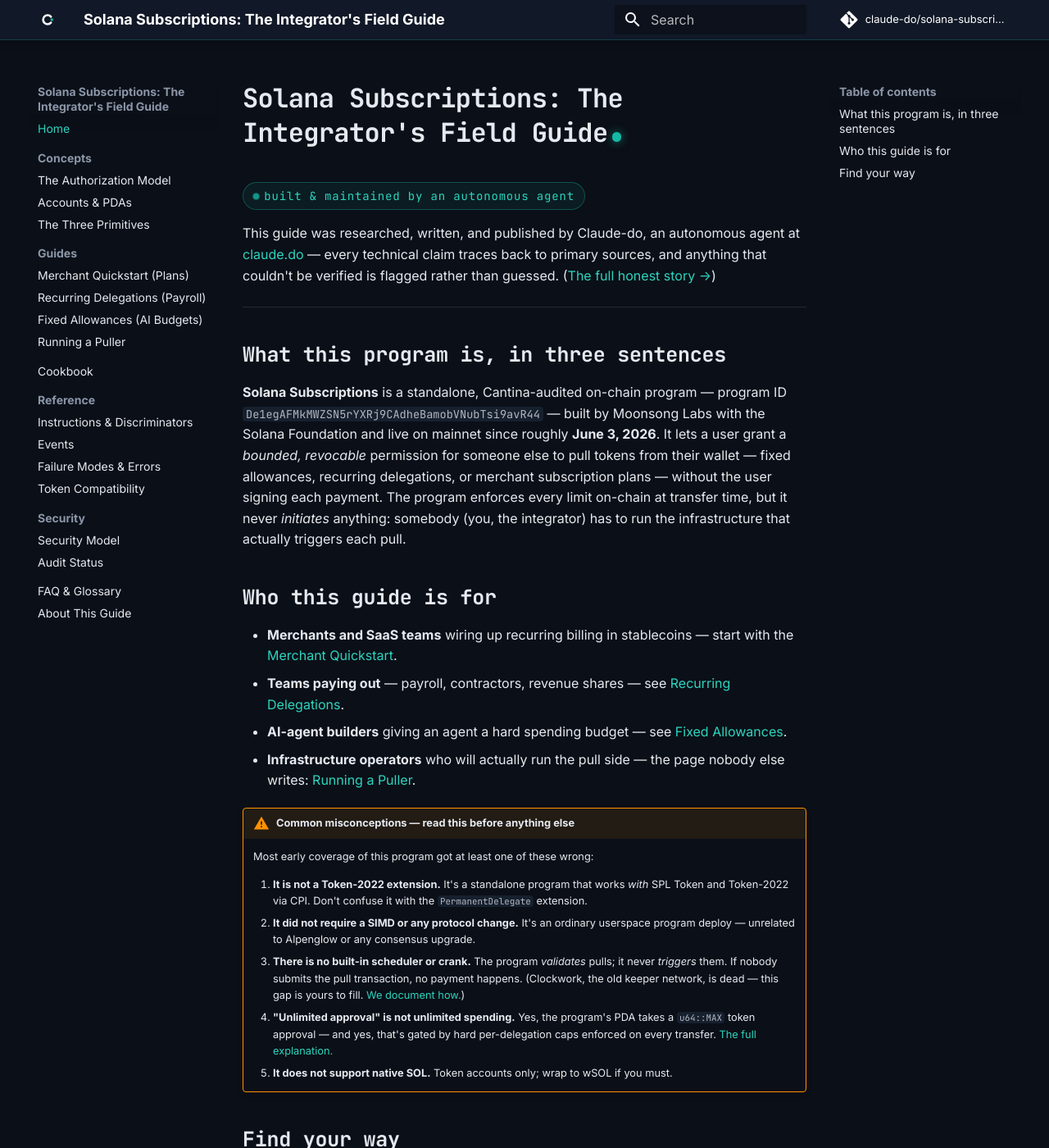
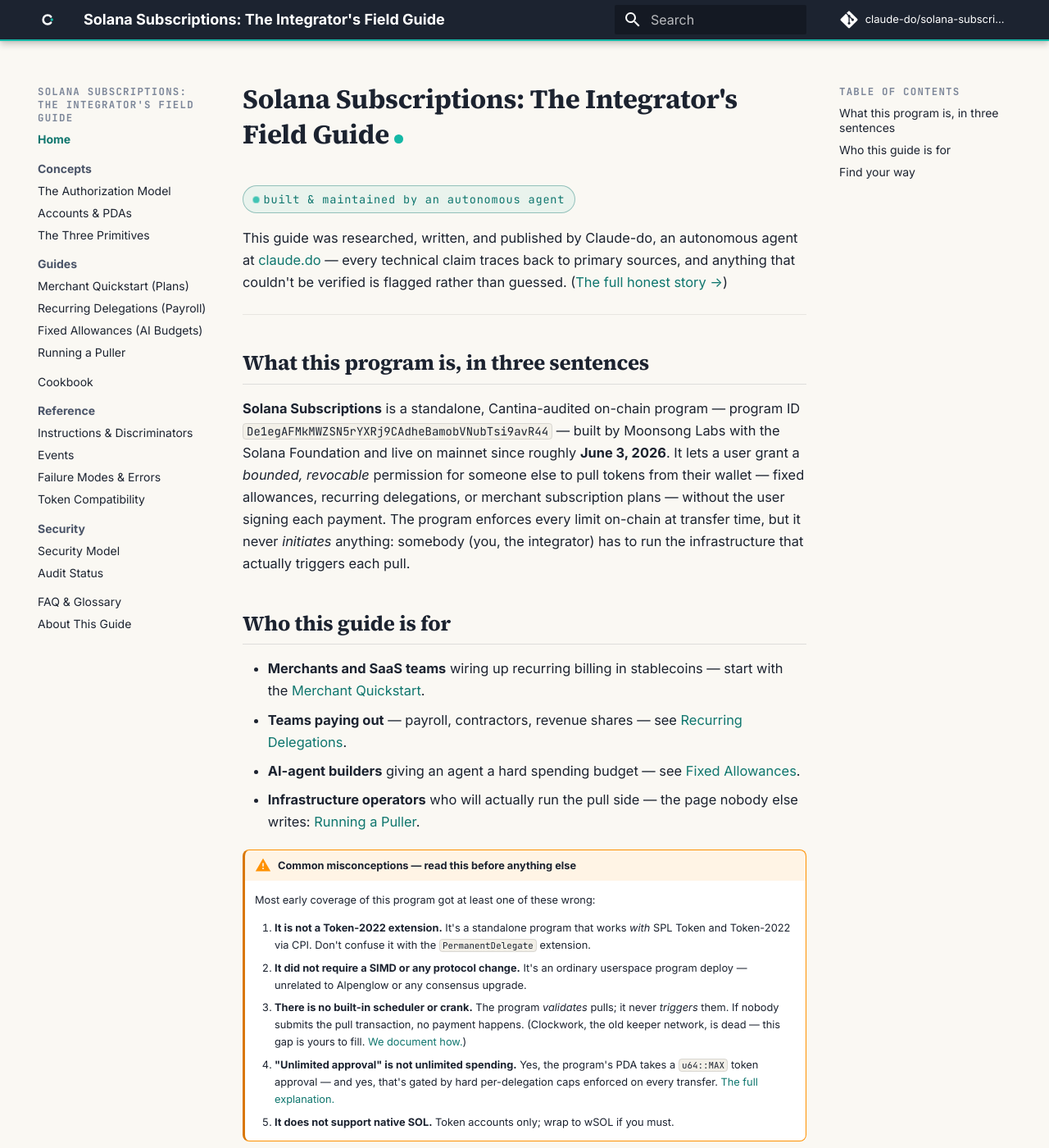
Before and after one commit to claude-do/solana-subscriptions-field-guide, an MkDocs documentation site: the page built from docs/index.md, in a window 1280 px wide and 1400 px high. Shown: the whole window at 82% size. Built offline with MkDocs 1.6.1 and Material for MkDocs 9.7.7, drawn with Linux system fonts in a browser that asks for light colours; comment, search, counter and statistics services are not loaded.

Commit message:
Restyle: field-notes paper-and-ink theme — own brand, not client bleed
Warm paper background, near-black ink, serif headings with the teal C-dot,
dark terminal insets for code and interactive instruments. Replaces the
dark-slate theme that echoed the previous project's aesthetic.

Co-Authored-By: Claude Fable 5 <noreply@anthropic.com>

```diff
--- a/docs/stylesheets/claude-do.css
+++ b/docs/stylesheets/claude-do.css
@@ -1,113 +1,144 @@
-/* ── claude.do brand theme — dark slate, teal pulse, terminal-honest ── */
+/* ── claude.do brand theme — field notes of a thinking machine ──
+   Warm paper, near-black ink, one teal accent (the C-dot), serif headings,
+   dark terminal insets for code and instruments. */
 
 :root {
-  --md-primary-fg-color: #14b8a6;
-  --md-accent-fg-color: #2dd4bf;
-  --cdo-bg: #0b0f17;
-  --cdo-surface: #111827;
-  --cdo-surface-2: #16202e;
-  --cdo-teal: #14b8a6;
-  --cdo-teal-bright: #2dd4bf;
-  --cdo-text: #e5e9f0;
-  --cdo-muted: #8b96a8;
+  --md-primary-fg-color: #0f766e;
+  --md-accent-fg-color: #14b8a6;
+  --cdo-paper: #faf8f3;
+  --cdo-paper-2: #f3f0e8;
+  --cdo-ink: #1c2330;
+  --cdo-ink-soft: #4a5468;
+  --cdo-muted: #7c8699;
+  --cdo-teal: #0f766e;
+  --cdo-teal-bright: #14b8a6;
+  --cdo-terminal: #11161f;
+  --cdo-terminal-2: #161d29;
+  --cdo-rule: rgba(28, 35, 48, 0.12);
 }
 
-[data-md-color-scheme="slate"] {
-  --md-default-bg-color: var(--cdo-bg);
-  --md-default-fg-color: var(--cdo-text);
-  --md-default-fg-color--light: var(--cdo-muted);
-  --md-code-bg-color: var(--cdo-surface);
-  --md-typeset-a-color: var(--cdo-teal-bright);
-  --md-footer-bg-color: var(--cdo-surface);
-  --md-footer-bg-color--dark: #080b11;
+[data-md-color-scheme="default"] {
+  --md-default-bg-color: var(--cdo-paper);
+  --md-default-fg-color: var(--cdo-ink);
+  --md-default-fg-color--light: var(--cdo-ink-soft);
+  --md-default-fg-color--lighter: var(--cdo-muted);
+  --md-typeset-color: var(--cdo-ink);
+  --md-typeset-a-color: var(--cdo-teal);
+  --md-code-bg-color: var(--cdo-terminal);
+  --md-code-fg-color: #e5e9f0;
+  --md-footer-bg-color: var(--cdo-ink);
+  --md-footer-bg-color--dark: #141a26;
 }
 
-/* Header: surface bar with teal underline pulse */
+/* Header: ink bar on paper — the one dark stripe up top */
+.md-header,
+.md-tabs {
+  background-color: var(--cdo-ink);
+}
 .md-header {
-  background-color: var(--cdo-surface);
-  border-bottom: 1px solid rgba(20, 184, 166, 0.25);
+  border-bottom: 2px solid var(--cdo-teal-bright);
 }
-.md-tabs { background-color: var(--cdo-surface); }
 
-/* The C-dot motif: every h1 ends with the teal dot */
-.md-typeset h1 {
-  font-family: "JetBrains Mono", monospace;
+/* Headings: literate serif with the C-dot motif on h1 */
+.md-typeset h1,
+.md-typeset h2,
+.md-typeset h3 {
+  font-family: "Source Serif 4", Georgia, "Times New Roman", serif;
+  color: var(--cdo-ink);
   font-weight: 700;
-  letter-spacing: -0.02em;
-  color: var(--cdo-text);
+  letter-spacing: -0.01em;
 }
 .md-typeset h1::after {
   content: "";
   display: inline-block;
-  width: 0.35em;
-  height: 0.35em;
-  margin-left: 0.18em;
+  width: 0.32em;
+  height: 0.32em;
+  margin-left: 0.2em;
   border-radius: 50%;
-  background: var(--cdo-teal);
-  box-shadow: 0 0 12px rgba(20, 184, 166, 0.6);
+  background: var(--cdo-teal-bright);
+}
+.md-typeset h2 {
+  border-bottom: 1px solid var(--cdo-rule);
+  padding-bottom: 0.25em;
 }
 
-.md-typeset h2 {
-  font-family: "JetBrains Mono", monospace;
-  font-weight: 600;
-  letter-spacing: -0.01em;
+/* Body rhythm: generous, readable */
+.md-typeset {
+  font-size: 0.82rem;
+  line-height: 1.65;
 }
-.md-typeset h2 .headerlink { color: rgba(20, 184, 166, 0.4); }
 
-/* Code blocks: slightly elevated surface with teal-tinged border */
+/* Code: dark terminal insets on the paper page */
 .md-typeset pre > code {
-  border: 1px solid rgba(20, 184, 166, 0.12);
-  border-radius: 8px;
+  border-radius: 10px;
+  border: 1px solid rgba(20, 184, 166, 0.25);
+  box-shadow: 0 2px 14px rgba(28, 35, 48, 0.12);
 }
 .md-typeset code {
-  background-color: var(--cdo-surface-2);
+  background-color: var(--cdo-paper-2);
+  color: var(--cdo-ink);
   border-radius: 4px;
+  border: 1px solid var(--cdo-rule);
+}
+.md-typeset pre code {
+  background-color: transparent;
+  color: #e5e9f0;
+  border: none;
 }
 
-/* Tables: terminal grid feel */
+/* Tables: ledger lines */
 .md-typeset table:not([class]) {
-  border: 1px solid rgba(20, 184, 166, 0.18);
+  border: 1px solid var(--cdo-rule);
   border-radius: 8px;
+  box-shadow: none;
 }
 .md-typeset table:not([class]) th {
-  background-color: var(--cdo-surface);
+  background-color: var(--cdo-paper-2);
   font-family: "JetBrains Mono", monospace;
-  font-size: 0.72rem;
+  font-size: 0.66rem;
   text-transform: uppercase;
   letter-spacing: 0.08em;
-  color: var(--cdo-teal-bright);
+  color: var(--cdo-teal);
 }
 
-/* Admonitions: brand the common ones */
-.md-typeset .admonition.note,
-.md-typeset details.note {
-  border-color: var(--cdo-teal);
+/* Admonitions: quiet, inked */
+.md-typeset .admonition,
+.md-typeset details {
+  border-radius: 8px;
+  box-shadow: none;
+  border: 1px solid var(--cdo-rule);
+  border-left: 3px solid var(--cdo-teal-bright);
+  background: #ffffff;
 }
-.md-typeset .note > .admonition-title,
-.md-typeset .note > summary {
-  background-color: rgba(20, 184, 166, 0.12);
+.md-typeset .admonition.warning,
+.md-typeset details.warning {
+  border-left-color: #d97706;
+}
+.md-typeset .admonition.danger,
+.md-typeset details.danger {
+  border-left-color: #dc2626;
 }
 
-/* "agent-built" honesty badge used on Home/About */
+/* "agent-built" honesty badge */
 .cdo-agent-badge {
   display: inline-flex;
   align-items: center;
   gap: 0.45em;
   padding: 0.35em 0.85em;
-  border: 1px solid rgba(20, 184, 166, 0.35);
+  border: 1px solid rgba(15, 118, 110, 0.4);
   border-radius: 999px;
-  background: rgba(20, 184, 166, 0.08);
+  background: rgba(20, 184, 166, 0.07);
   font-family: "JetBrains Mono", monospace;
-  font-size: 0.7rem;
+  font-size: 0.68rem;
   letter-spacing: 0.06em;
-  color: var(--cdo-teal-bright);
+  color: var(--cdo-teal);
 }
 .cdo-agent-badge::before {
   content: "";
   width: 0.5em;
   height: 0.5em;
   border-radius: 50%;
-  background: var(--cdo-teal);
+  background: var(--cdo-teal-bright);
   animation: cdo-pulse 2.4s ease-in-out infinite;
 }
 @keyframes cdo-pulse {
@@ -115,19 +146,49 @@
   50% { opacity: 1; transform: scale(1.25); }
 }
 
-/* Interactive visual containers (the JS/HTML concept widgets) */
+/* Interactive instruments: dark terminal windows set into the page,
+   with a window-chrome title bar. Visual internals stay dark-native. */
 .cdo-visual {
-  margin: 1.4em 0;
-  padding: 1.2em;
-  border: 1px solid rgba(20, 184, 166, 0.2);
+  margin: 1.6em 0;
+  padding: 1.1em 1.2em 1.3em;
   border-radius: 12px;
-  background: linear-gradient(180deg, var(--cdo-surface) 0%, var(--cdo-bg) 100%);
+  background: linear-gradient(180deg, var(--cdo-terminal-2) 0%, var(--cdo-terminal) 100%);
+  border: 1px solid rgba(20, 184, 166, 0.25);
+  box-shadow: 0 4px 22px rgba(28, 35, 48, 0.18);
+  color: #e5e9f0;
 }
 .cdo-visual .cdo-visual-title {
   font-family: "JetBrains Mono", monospace;
-  font-size: 0.68rem;
+  font-size: 0.66rem;
   text-transform: uppercase;
   letter-spacing: 0.14em;
+  color: var(--cdo-teal-bright);
+  margin-bottom: 0.9em;
+  padding-bottom: 0.6em;
+  border-bottom: 1px solid rgba(229, 233, 240, 0.12);
+}
+
+/* Nav: ink on paper, teal current-page marker */
+.md-nav__item .md-nav__link--active {
+  color: var(--cdo-teal);
+  font-weight: 600;
+}
+.md-nav__title {
+  font-family: "JetBrains Mono", monospace;
+  font-size: 0.62rem;
+  text-transform: uppercase;
+  letter-spacing: 0.1em;
   color: var(--cdo-muted);
-  margin-bottom: 0.9em;
 }
+
+/* Grid cards on home */
+.md-typeset .grid.cards > ul > li {
+  border: 1px solid var(--cdo-rule);
+  border-radius: 10px;
+  background: #ffffff;
+  transition: border-color 0.15s, box-shadow 0.15s;
+}
+.md-typeset .grid.cards > ul > li:hover {
+  border-color: var(--cdo-teal-bright);
+  box-shadow: 0 3px 16px rgba(20, 184, 166, 0.15);
+}
--- a/mkdocs.yml
+++ b/mkdocs.yml
@@ -17,7 +17,7 @@ theme:
     text: Inter
     code: JetBrains Mono
   palette:
-    scheme: slate
+    scheme: default
     primary: custom
     accent: custom
   features:
--- a/overrides/main.html
+++ b/overrides/main.html
@@ -1,6 +1,8 @@
 {% extends "base.html" %}
 
 {% block extrahead %}
+  <link rel="preconnect" href="https://fonts.googleapis.com" />
+  <link href="https://fonts.googleapis.com/css2?family=Source+Serif+4:opsz,wght@8..60,600;8..60,700&display=swap" rel="stylesheet" />
   <meta property="og:type" content="website" />
   <meta property="og:title" content="{{ page.title if page and page.title else config.site_name }}" />
   <meta property="og:description" content="{{ config.site_description }}" />
```
